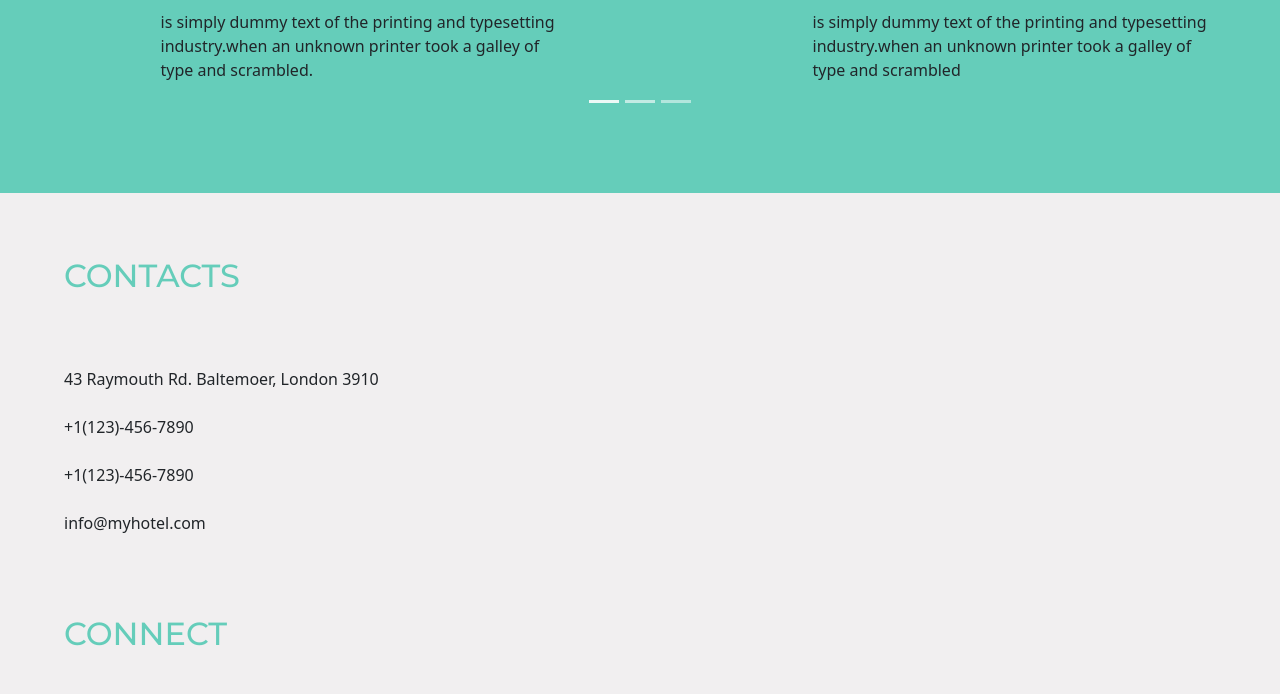
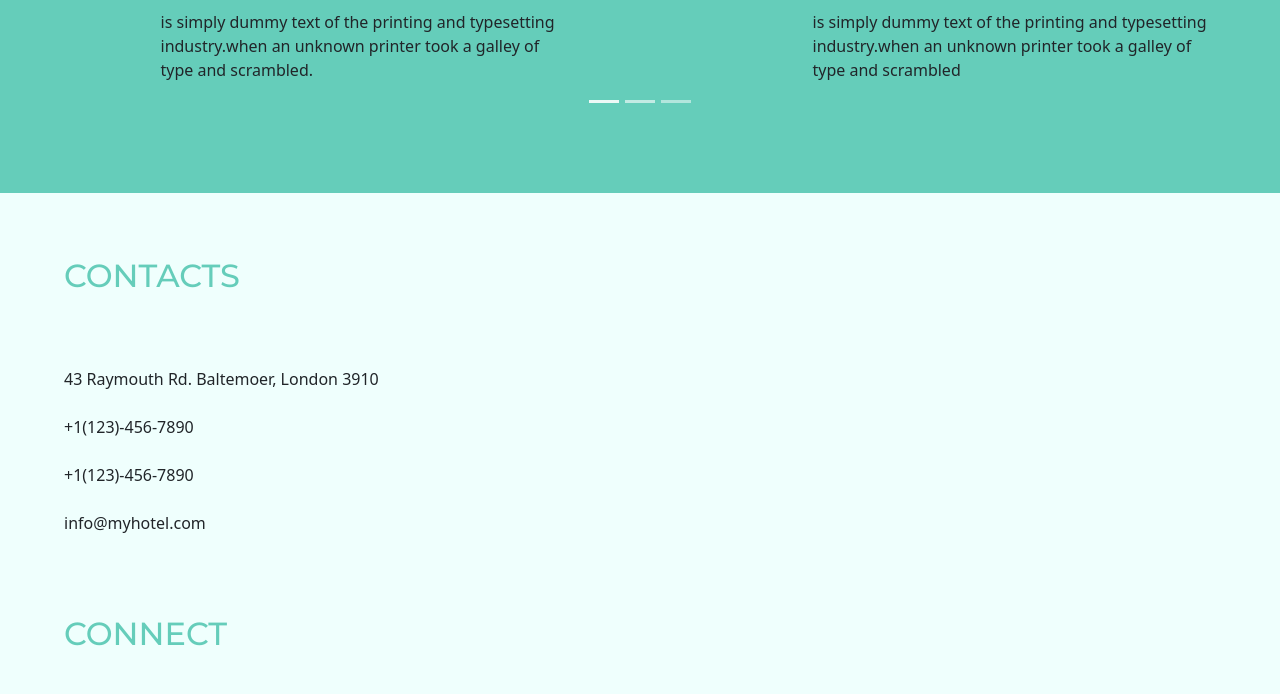
Before and after one commit to Souleymane2024/myHotel-site, a plain HTML site: page index.html in a window 1280 px wide. Shown: the part 3250-3944 px from the top of the page. Drawn offline with nearby package versions, Linux system fonts and the light colour scheme.

Commit message:
Update styles.css

```diff
--- a/styles.css
+++ b/styles.css
@@ -80,7 +80,7 @@ label, input {
 
 /*Facilities Section*/
 #facilities {
-  background-color: #EFFFFD;
+  background-color: #EFFFFD ;
 }
 
 .img-facilities {
@@ -151,7 +151,7 @@ label, input {
 
 /*Testimonials Section*/
 #contacts {
-  background-color: #f1eff0;
+  background-color: #EFFFFD;
 }
 
 .contact-p-content {
```
